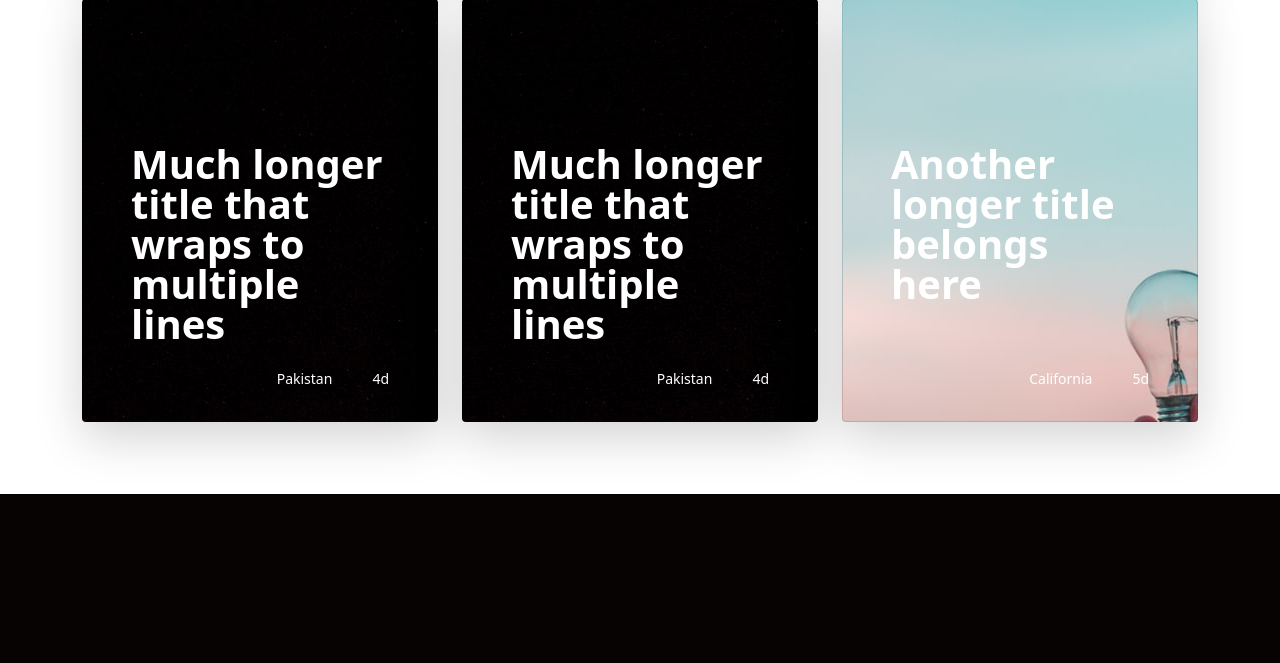
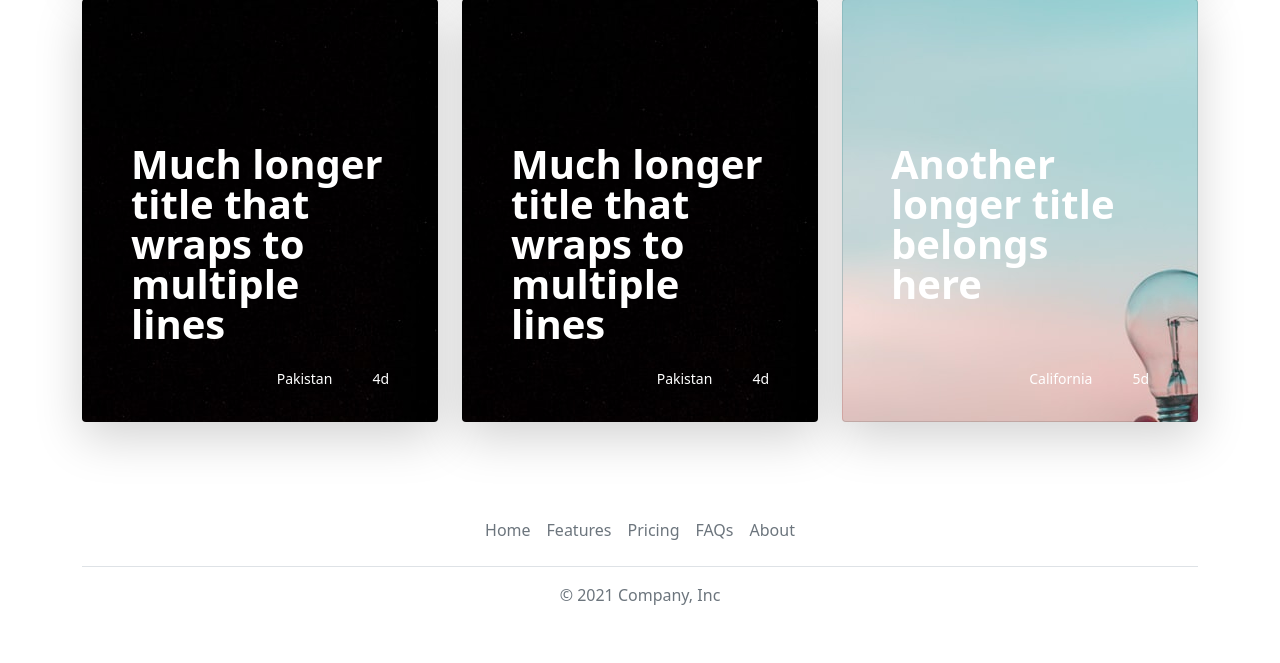
Before and after one commit to nileshkr17/django1-, a Django app: page / in a window 1280 px wide. Shown: the part 1056-1719 px from the top of the page. Before the commit the page ends 1550 px from the top, so only its background shows below. Run offline with Django 3.2, Linux system fonts and the light colour scheme.

Commit message:
[added-footer]

```diff
--- a/templates/base.html
+++ b/templates/base.html
@@ -62,7 +62,18 @@
 
 {% block body %}{% endblock body %}
 
-
+<div class="container">
+  <footer class="py-3 my-4">
+    <ul class="nav justify-content-center border-bottom pb-3 mb-3">
+      <li class="nav-item"><a href="#" class="nav-link px-2 text-muted">Home</a></li>
+      <li class="nav-item"><a href="#" class="nav-link px-2 text-muted">Features</a></li>
+      <li class="nav-item"><a href="#" class="nav-link px-2 text-muted">Pricing</a></li>
+      <li class="nav-item"><a href="#" class="nav-link px-2 text-muted">FAQs</a></li>
+      <li class="nav-item"><a href="#" class="nav-link px-2 text-muted">About</a></li>
+    </ul>
+    <p class="text-center text-muted">© 2021 Company, Inc</p>
+  </footer>
+</div>
 
     <!-- Optional JavaScript; choose one of the two! -->
 
--- a/templates/index.html
+++ b/templates/index.html
@@ -44,6 +44,8 @@
   </button>
 </div>
 </div>
+
+<!--Body-info-->
 
 <div class="container my-4">
 <div class="row row-cols-1 row-cols-lg-3 align-items-stretch g-4 py-5">
```
